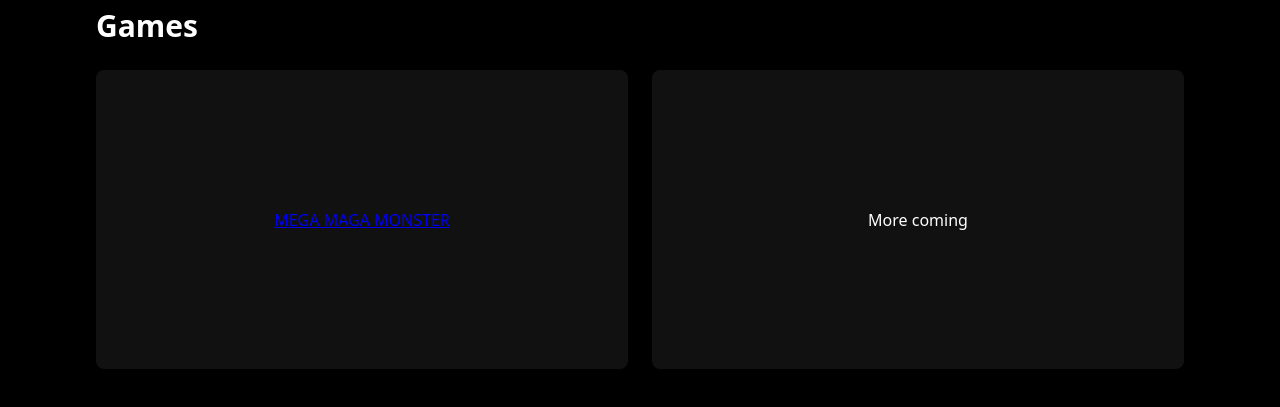
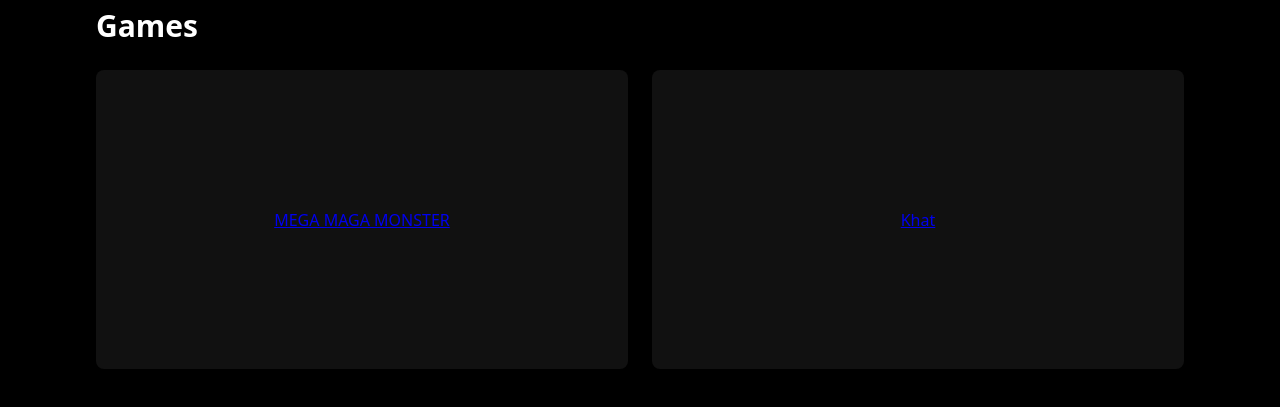
Before and after one commit to djpowers69/dj-powers-showcase, a Next.js app: page / in a window 1280 px wide. Shown: the part 1794-2201 px from the top of the page. Built offline with nearby package versions, Linux system fonts and the light colour scheme.

Commit message:
Add Khat game to Games section

```diff
--- a/app/page.tsx
+++ b/app/page.tsx
@@ -47,7 +47,9 @@ export default function Home() {
           <a href="https://megamonster.grok.me" target="_blank" rel="noreferrer" className="card card-video">
             MEGA MAGA MONSTER
           </a>
-          <div className="card card-video">More coming</div>
+          <a href="https://khat.grok.me" target="_blank" rel="noreferrer" className="card card-video">
+            Khat
+          </a>
         </div>
       </section>
     </main>
```
